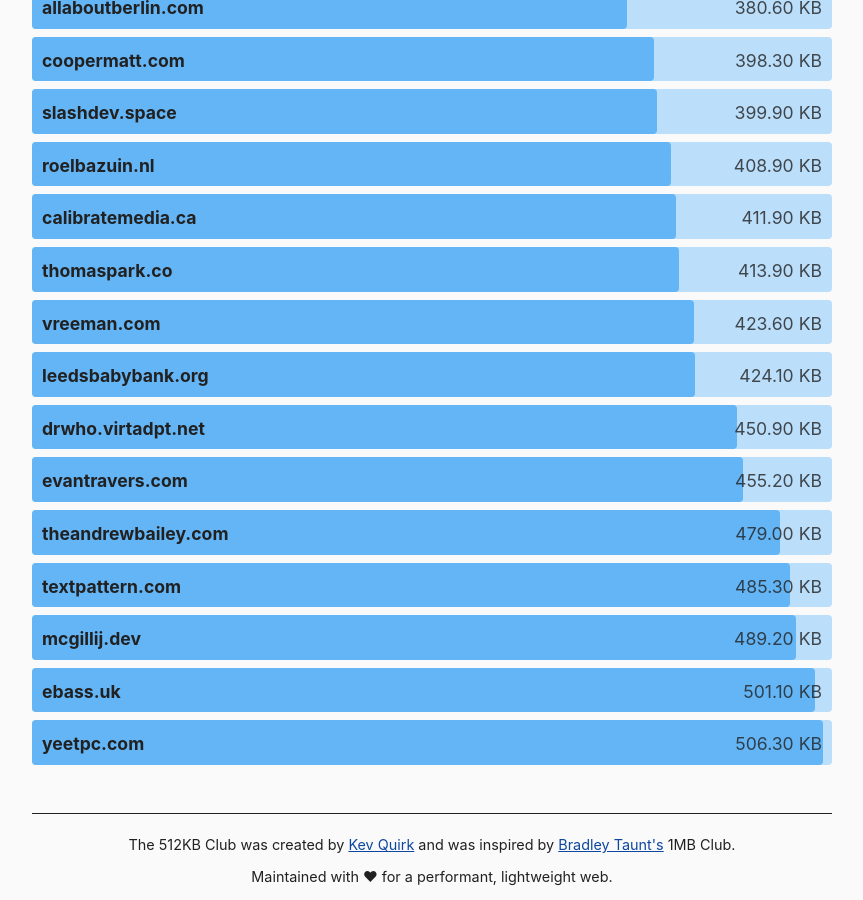
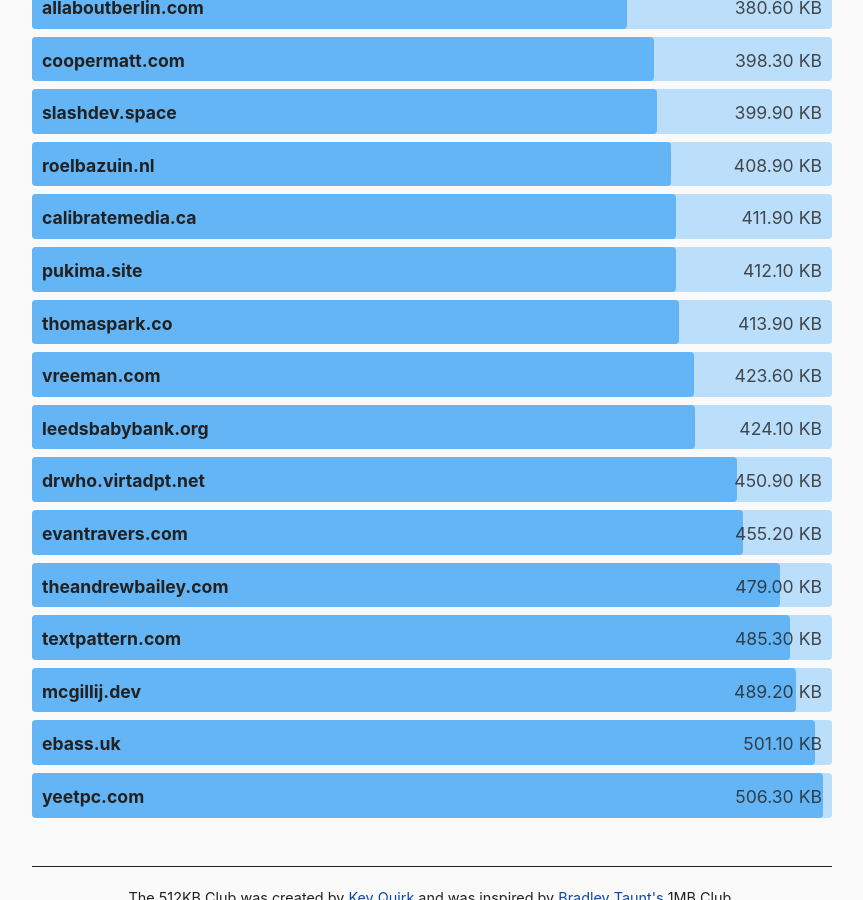
Before and after one commit to kevquirk/512kb.club, a Jekyll site: the page built from index.md, in a window 1280 px wide and 900 px high, scrolled down 15411 px. Shown: the whole window, without its empty margins (208-1071 px from the left). Built offline with Jekyll 4.4.1, drawn with Linux system fonts in a browser that asks for light colours.

Commit message:
added pukima.site
https://gtmetrix.com/reports/pukima.site/wFtvif2L/

```diff
--- a/_data/sites.yml
+++ b/_data/sites.yml
@@ -998,6 +998,11 @@
   size: 3.1
   last_checked: 2021-05-18
 
+- domain: pukima.site
+  url: https://pukima.site/
+  size: 412.1
+  last_checked: 2021-06-13
+
 - domain: qunitjs.com
   url: https://qunitjs.com/
   size: 259.1
```
